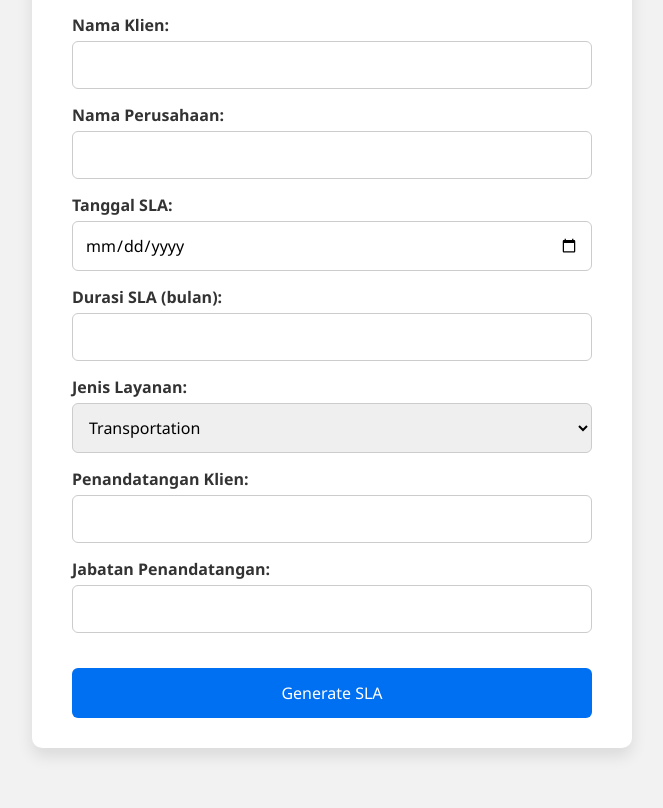
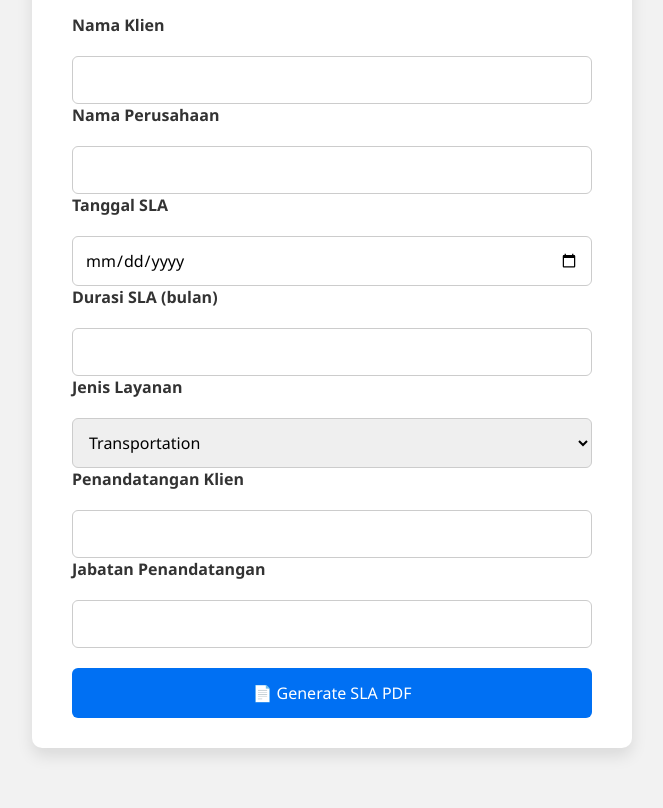
Before and after one commit to ShafahmadxX69/SLA-GENERATOR, a plain HTML site: page index.html in a window 1280 px wide. Shown: the part 170-978 px from the top of the page, without its empty margins (308-971 px from the left). Drawn offline with Linux system fonts and the light colour scheme.

Commit message:
Update index.html

```diff
--- a/index.html
+++ b/index.html
@@ -7,22 +7,41 @@
 </head>
 <body>
   <div class="container">
-    <h1>Generate SLA PDF</h1>
+    <h1>SLA Generator - All4Logistics</h1>
     <form id="slaForm">
-      <label>Nama Klien:<input type="text" name="clientName" required></label>
-      <label>Nama Perusahaan:<input type="text" name="companyName" required></label>
-      <label>Tanggal SLA:<input type="date" name="slaDate" required></label>
-      <label>Durasi SLA (bulan):<input type="number" name="duration" required></label>
-      <label>Jenis Layanan:
+      <div class="field">
+        <label>Nama Klien</label>
+        <input type="text" name="clientName" required>
+      </div>
+      <div class="field">
+        <label>Nama Perusahaan</label>
+        <input type="text" name="companyName" required>
+      </div>
+      <div class="field">
+        <label>Tanggal SLA</label>
+        <input type="date" name="slaDate" required>
+      </div>
+      <div class="field">
+        <label>Durasi SLA (bulan)</label>
+        <input type="number" name="duration" required>
+      </div>
+      <div class="field">
+        <label>Jenis Layanan</label>
         <select name="serviceType" required>
           <option value="Transportation">Transportation</option>
           <option value="Warehousing">Warehousing</option>
           <option value="Custom Clearance">Custom Clearance</option>
         </select>
-      </label>
-      <label>Penandatangan Klien:<input type="text" name="clientSign" required></label>
-      <label>Jabatan Penandatangan:<input type="text" name="clientPosition" required></label>
-      <button type="submit">Generate SLA</button>
+      </div>
+      <div class="field">
+        <label>Penandatangan Klien</label>
+        <input type="text" name="clientSign" required>
+      </div>
+      <div class="field">
+        <label>Jabatan Penandatangan</label>
+        <input type="text" name="clientPosition" required>
+      </div>
+      <button type="submit">📄 Generate SLA PDF</button>
     </form>
   </div>
   <script src="script.js"></script>
```
